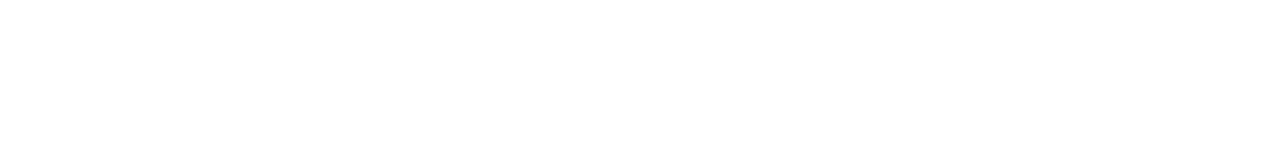
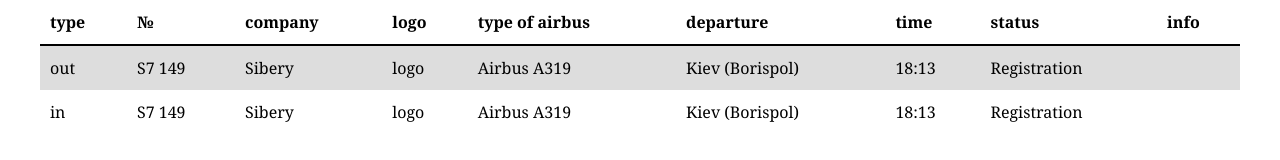
Before and after one commit to sigorilla/shri-2015, a plain HTML site: page task-1/index.html in a window 1280 px wide. Drawn offline with Linux system fonts and the light colour scheme.

Commit message:
main functional

```diff
--- a/task-1/index.html
+++ b/task-1/index.html
@@ -7,5 +7,62 @@
 </head>
 <body>
 
+<div class="container">
+  <table id="timeTable">
+    <colgroup></colgroup>
+    <colgroup></colgroup>
+    <colgroup></colgroup>
+    <colgroup></colgroup>
+    <colgroup></colgroup>
+    <colgroup></colgroup>
+    <colgroup></colgroup>
+    <colgroup></colgroup>
+    <colgroup></colgroup>
+    <thead>
+      <tr>
+        <th>type</th>
+        <th>№</th>
+        <th>company</th>
+        <th>logo</th>
+        <th>type of airbus</th>
+        <th>departure</th>
+        <th>time</th>
+        <th>status</th>
+        <th>info</th>
+        <th></th>
+      </tr>
+    </thead>
+    <tbody>
+      <tr id="item-flight-1">
+        <td>out</td>
+        <td>S7 149</td>
+        <td>Sibery</td>
+        <td>logo</td>
+        <td><span class="airbus-long">Airbus A319</span><span class="airbus-short">A319</span></td>
+        <td>Kiev (Borispol)</td>
+        <td>18:13</td>
+        <td>Registration</td>
+        <td></td>
+        <td><div class="hidden wrap">
+          <span class="item-flight-close"></span>
+          <div class="item-flight-moreinfo">More information about flight.</div>
+        </div></td>
+      </tr>
+      <tr id="item-flight-2">
+        <td>in</td>
+        <td>S7 149</td>
+        <td>Sibery</td>
+        <td>logo</td>
+        <td><span class="airbus-long">Airbus A319</span><span class="airbus-short">A319</span></td>
+        <td>Kiev (Borispol)</td>
+        <td>18:13</td>
+        <td>Registration</td>
+        <td></td>
+        <td></td>
+      </tr>
+    </tbody>
+  </table>
+</div>
+
 </body>
 </html>
--- a/task-1/style.css
+++ b/task-1/style.css
@@ -12,3 +12,142 @@ html {
 body {
 
 }
+table {
+  border-spacing: 0;
+  border-collapse: collapse;
+}
+
+/*
+Addition Classes
+ */
+.container {
+  margin: 0 auto;
+  width: 100%;
+  max-width: 1200px;
+}
+
+/*
+Timetable
+ */
+table#timeTable {
+  width: 100%;
+  position: relative;
+  overflow: hidden;
+}
+table#timeTable tr > * {
+  padding: 10px;
+  /*border: 1px solid #aaa;*/
+}
+table#timeTable thead th,
+table#timeTable tbody td,
+table#timeTable tbody tr {
+  position: relative;
+}
+table#timeTable th {
+  border-bottom: 2px solid #000;
+  text-align: left;
+}
+table#timeTable th:after,
+table#timeTable td:after {
+  content: "";
+  position: absolute;
+  display: block;
+  top: 0;
+  left: 0;
+  width: 100%;
+  height: 100%;
+  z-index: -2;
+}
+table#timeTable tbody tr:nth-child(odd) td:not(:hover):after {
+  background-color: #ddd;
+}
+table#timeTable tr th:hover:after,
+table#timeTable tr td:hover:after {
+  content: "";
+  position: absolute;
+  display: block;
+  top: -10000px;
+  left: 0;
+  width: 100%;
+  height: 50000px;
+  background-color: #ffc;
+  z-index: -1;
+}
+table#timeTable tbody tr:hover {
+  background-color: #ffc;
+}
+table#timeTable span.airbus-short {
+  display: none;
+}
+
+/*
+slideup block for more information
+ */
+table#timeTable th:nth-child(10),
+table#timeTable td:nth-child(10) {
+  padding: 0;
+}
+table#timeTable tbody tr div.wrap {
+  display: none;
+  position: fixed;
+  top: 0;
+  left: 0;
+  right: 0;
+  bottom: 0;
+  background-color: rgba(0, 0, 0, 0.3);
+}
+table#timeTable tbody tr:target div.wrap {
+  display: block;
+}
+table#timeTable tbody tr div.item-flight-moreinfo {
+  margin: 40px auto;
+  width: 100%;
+  max-width: 400px;
+  padding: 20px;
+  background-color: #fff;
+}
+
+/*
+hide logo - 4
+ */
+@media screen and (max-width: 1000px) {
+  table#timeTable th:nth-child(4),
+  table#timeTable td:nth-child(4) {
+    display: none;
+    visibility: hidden;
+  }
+}
+
+/*
+hide company - 3
+ */
+@media screen and (max-width: 900px) {
+  table#timeTable th:nth-child(3),
+  table#timeTable td:nth-child(3) {
+    display: none;
+    visibility: hidden;
+  }
+}
+
+/*
+change type of airbus
+ */
+@media screen and (max-width: 800px) {
+  table#timeTable span.airbus-long {
+    display: none;
+  }
+  table#timeTable span.airbus-short {
+    display: inline-block;
+  }
+}
+
+/*
+hide information - 9
+ */
+@media screen and (max-width: 700px) {
+  table#timeTable th:nth-child(9),
+  table#timeTable td:nth-child(9) {
+    display: none;
+    visibility: hidden;
+  }
+}
```
